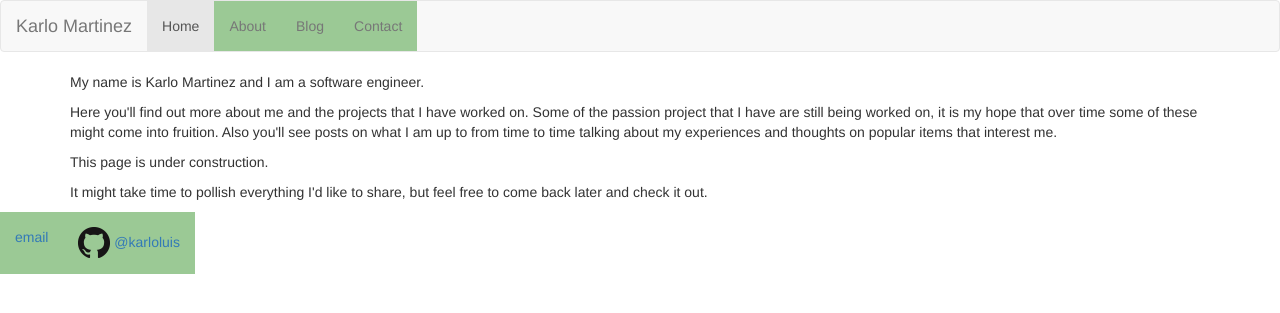
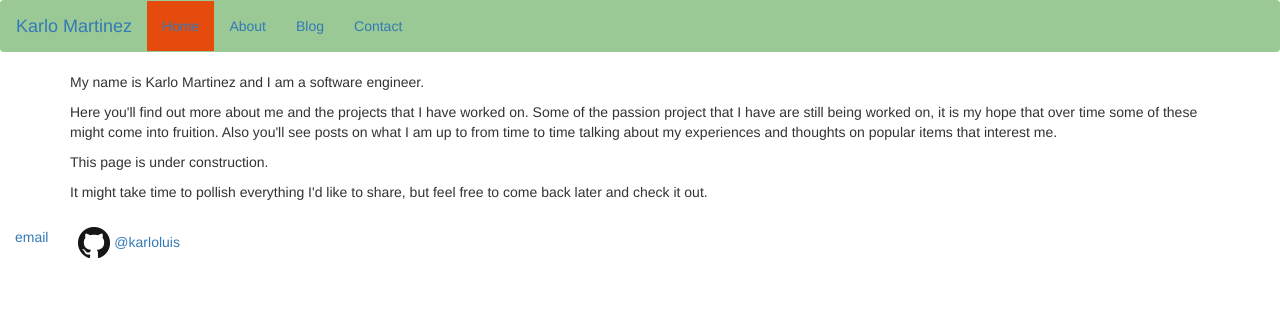
Before and after one commit to karloluis/karloluis.github.io, a Jekyll site: the page built from index.html, in a window 1280 px wide. Shown: the top 313 px of the page. Built offline with Jekyll 4.4.1, drawn with Linux system fonts in a browser that asks for light colours.

Commit message:
Styling nav.

```diff
--- a/_includes/nav.html
+++ b/_includes/nav.html
@@ -1,4 +1,4 @@
-<nav class="navbar navbar-default">
+<nav class="navbar">
   <div class="container-fluid">
     <div class="navbar-header">
       <a class="navbar-brand" href="#">Karlo Martinez</a>
--- a/assets/css/style.scss
+++ b/assets/css/style.scss
@@ -5,6 +5,7 @@
 
 body {
   font-family: 'Nunito', sans-serif;
+  background-color: $color3;
 }
 
 .bg-dark {
@@ -12,7 +13,11 @@ body {
   background-color: $color1;
 }
 
-.nav {
+.navbar {
   color: $lightfont;
   background-color: $color4;
+
+  .active {
+    background-color: $color5;
+  }
 }
```
